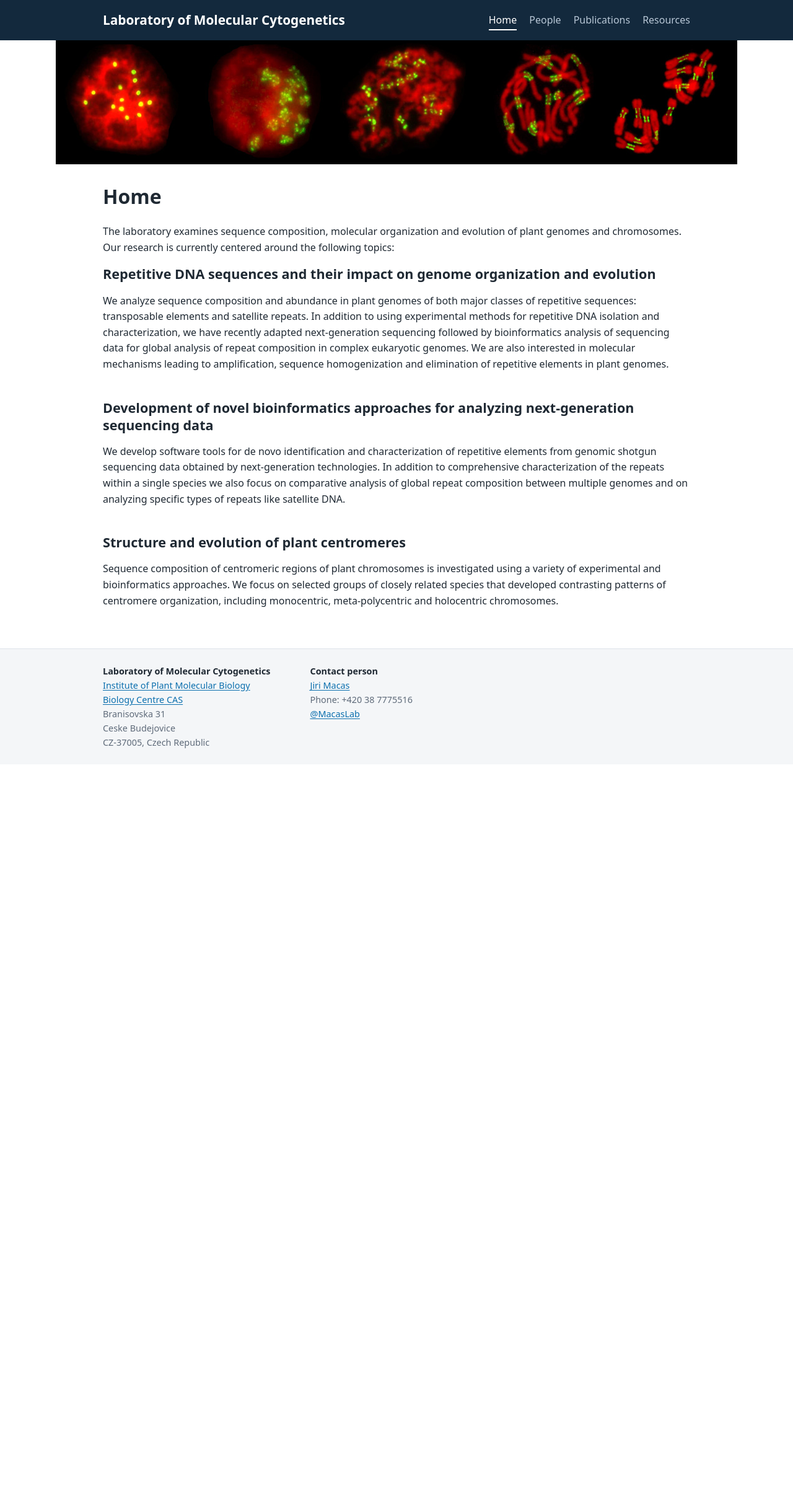
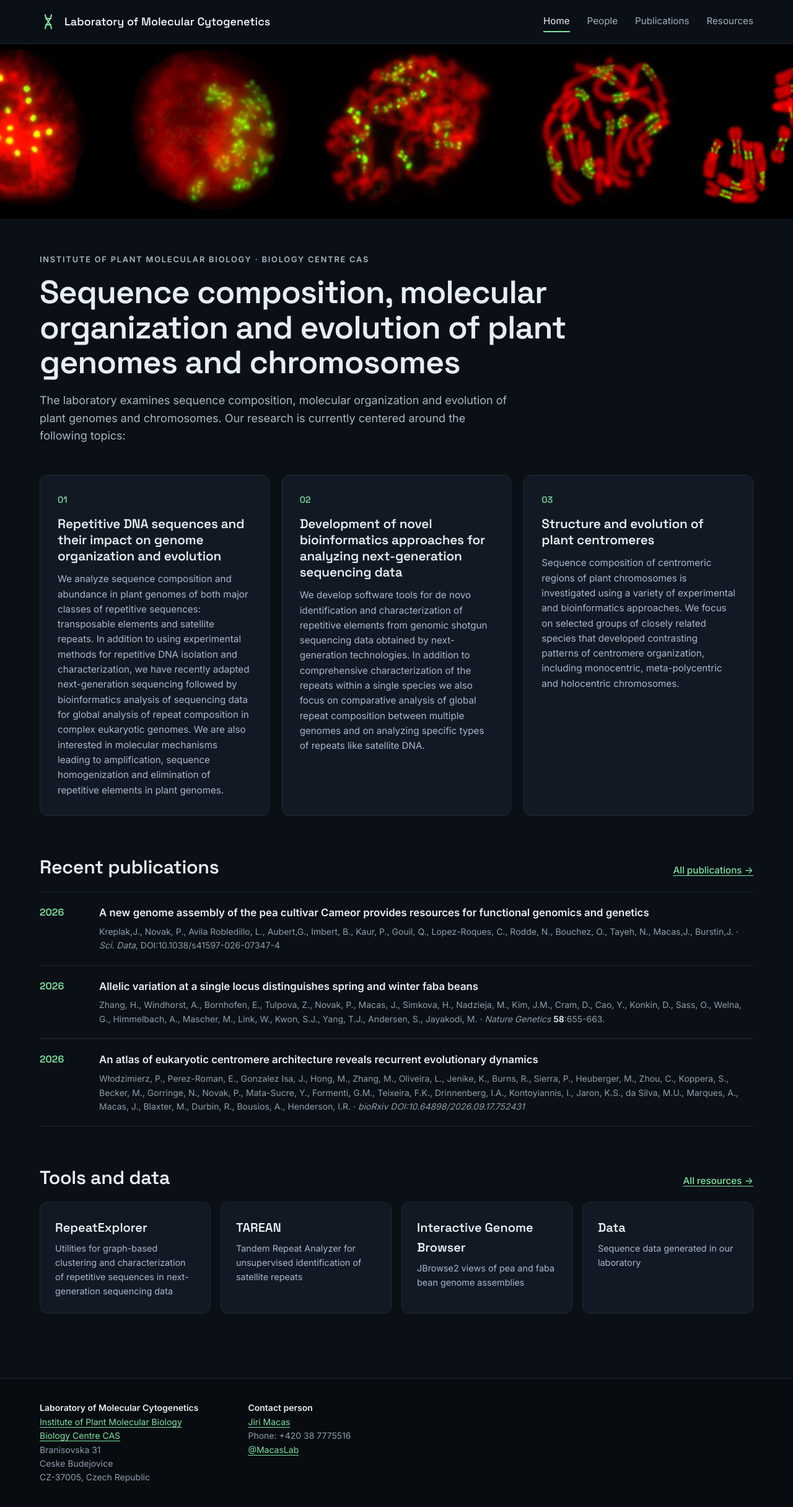
Before and after one commit to w3lamc/w3lamc.github.io, a Jekyll site: the page built from lamc/index.html, in a window 1280 px wide. Shown: the whole page at 62% size. Built offline with Jekyll 4.4.1, drawn with Linux system fonts in a browser that asks for light colours; before the commit the page ends 1233 px from its top, so only the background shows below that.

Commit message:
Apply dark 'Fluorescence' design
Dark theme with Space Grotesk/Inter, full-bleed page banners, home page
hero with research cards, recent publications (from publications.yml)
and resource cards (from navigation.yml).

Co-Authored-By: Claude Opus 5.5 (1M context) <noreply@anthropic.com>

```diff
--- a/_data/navigation.yml
+++ b/_data/navigation.yml
@@ -1,4 +1,5 @@
-# Main menu. "children" are shown as a sub-menu on the Resources pages.
+# Main menu. "children" are shown as a sub-menu on the Resources pages and
+# as cards (with their "description") on the Home and Resources pages.
 - title: Home
   url: /lamc/
 - title: People
@@ -8,11 +9,15 @@
 - title: Resources
   url: /lamc/resources/
   children:
+    - title: RepeatExplorer
+      url: /lamc/resources/repeatexplorer/
+      description: Utilities for graph-based clustering and characterization of repetitive sequences in next-generation sequencing data
+    - title: TAREAN
+      url: /lamc/resources/tarean/
+      description: Tandem Repeat Analyzer for unsupervised identification of satellite repeats
     - title: Interactive Genome Browser
       url: /lamc/resources/genome-browser/
-    - title: RepeatExplorer
-      url: /lamc/resources/repeatexplorer/
-    - title: TAREAN
-      url: /lamc/resources/tarean/
+      description: JBrowse2 views of pea and faba bean genome assemblies
     - title: Data
       url: /lamc/resources/data/
+      description: Sequence data generated in our laboratory
--- a/_includes/banner.html
+++ b/_includes/banner.html
@@ -1,5 +1,5 @@
 {% assign b = site.data.banner[page.banner] %}
-<div class="banner{% if b.images.size > 1 %} banner-rotate{% endif %}" aria-hidden="true" style="aspect-ratio: {{ b.width }} / {{ b.height }}; max-width: {{ b.width }}px">
+<div class="banner{% if b.images.size > 1 %} banner-rotate{% endif %}" aria-hidden="true">
   {% for img in b.images %}
   <img src="{{ img | prepend: '/assets/img/' | relative_url }}" alt="" width="{{ b.width }}" height="{{ b.height }}"{% unless forloop.first %} loading="lazy"{% endunless %} style="--i: {{ forloop.index0 }}">
   {% endfor %}
--- /dev/null
+++ b/_includes/recent-publications.html
@@ -0,0 +1,13 @@
+{% comment %} The first entries of _data/publications.yml (newest first). {% endcomment %}
+<ol class="recent-pubs">
+  {% for p in site.data.publications limit: include.count %}
+  <li>
+    <span class="recent-year">{{ p.year }}</span>
+    <div>
+      {% capture title %}{{ p.title | markdownify | remove: "<p>" | remove: "</p>" | strip }}{% endcapture %}
+      {% if p.url %}<a class="pub-title" href="{{ p.url }}">{{ title }}</a>{% elsif p.pdf %}<a class="pub-title" href="{{ p.pdf | prepend: '/lamc/publ/' | relative_url }}">{{ title }}</a>{% else %}<span class="pub-title">{{ title }}</span>{% endif %}
+      <p class="pub-authors">{{ p.authors }}{% if p.venue %} · {{ p.venue | markdownify | remove: "<p>" | remove: "</p>" | strip }}{% endif %}</p>
+    </div>
+  </li>
+  {% endfor %}
+</ol>
--- /dev/null
+++ b/_includes/resource-cards.html
@@ -0,0 +1,9 @@
+{% assign resources = site.data.navigation | where: "url", "/lamc/resources/" | first %}
+<div class="cards">
+  {% for item in resources.children %}
+  <a class="card" href="{{ item.url | relative_url }}">
+    <strong>{{ item.title }}</strong>
+    {{ item.description }}
+  </a>
+  {% endfor %}
+</div>
--- a/_layouts/default.html
+++ b/_layouts/default.html
@@ -6,6 +6,9 @@
   {% if page.legacy_router %}{% include legacy-router.html %}{% endif %}
   <title>{% if page.title and page.url != "/lamc/" %}{{ page.title }} | {% endif %}{{ site.title }}</title>
   <meta name="description" content="{{ page.description | default: site.description | strip_newlines | escape }}">
+  <link rel="preconnect" href="https://fonts.googleapis.com">
+  <link rel="preconnect" href="https://fonts.gstatic.com" crossorigin>
+  <link rel="stylesheet" href="https://fonts.googleapis.com/css2?family=Space+Grotesk:wght@500;600;700&family=Inter:wght@400;500;600&display=swap">
   <link rel="stylesheet" href="{{ '/assets/css/style.css' | relative_url }}">
   <link rel="icon" href="{{ '/assets/img/favicon.svg' | relative_url }}" type="image/svg+xml">
 </head>
@@ -13,7 +16,10 @@
   <a class="skip-link" href="#content">Skip to content</a>
   <header class="site-header">
     <div class="wrap header-inner">
-      <a class="site-title" href="{{ '/lamc/' | relative_url }}">{{ site.title }}</a>
+      <a class="site-title" href="{{ '/lamc/' | relative_url }}">
+        <svg class="logo" width="28" height="28" viewBox="0 0 28 28" aria-hidden="true" fill="none" stroke="currentColor" stroke-width="2.2" stroke-linecap="round"><path d="M9 3c0 7 10 15 10 22M19 3c0 7-10 15-10 22M10 9h8M10 19h8"/></svg>
+        <span>{{ site.title }}</span>
+      </a>
       <nav class="site-nav" aria-label="Main">
         <ul>
           {% for item in site.data.navigation %}
--- a/assets/css/style.css
+++ b/assets/css/style.css
@@ -1,30 +1,20 @@
+/* Design direction A "Fluorescence": dark, microscopy-led, green signal accent */
 :root {
-  --bg: #ffffff;
-  --bg-alt: #f4f6f8;
-  --text: #1f2933;
-  --muted: #5f6b7a;
-  --border: #dde3ea;
-  --accent: #0b6fae;
-  --accent-hover: #08547f;
-  --header-bg: #13293d;
-  --header-text: #ffffff;
-  --header-muted: #b8c7d6;
-  --max: 980px;
-  color-scheme: light;
-}
-
-@media (prefers-color-scheme: dark) {
-  :root {
-    --bg: #12171d;
-    --bg-alt: #1a2129;
-    --text: #e3e8ee;
-    --muted: #9aa7b5;
-    --border: #2c3640;
-    --accent: #5fb4ec;
-    --accent-hover: #8fcbf2;
-    --header-bg: #0b1823;
-    color-scheme: dark;
-  }
+  --bg: #0b1016;
+  --surface: #111a24;
+  --surface-2: #16212d;
+  --border: #1f2a36;
+  --text: #e6edf3;
+  --muted: #a9b7c6;
+  --subtle: #8d9cac;
+  --accent: #7ee2a0;
+  --accent-hover: #b4f2c8;
+  --warn: #ffd166;
+  --footer-bg: #080c11;
+  --max: 1200px;
+  --font-display: "Space Grotesk", system-ui, sans-serif;
+  --font-body: Inter, system-ui, -apple-system, "Segoe UI", Roboto, Arial, sans-serif;
+  color-scheme: dark;
 }
 
 *, *::before, *::after { box-sizing: border-box; }
@@ -35,39 +25,46 @@ body {
   margin: 0;
   background: var(--bg);
   color: var(--text);
-  font: 16px/1.6 system-ui, -apple-system, "Segoe UI", Roboto, "Helvetica Neue", Arial, sans-serif;
+  font: 16px/1.6 var(--font-body);
 }
 
-a { color: var(--accent); text-underline-offset: 2px; }
+a { color: var(--accent); text-underline-offset: 3px; }
 a:hover { color: var(--accent-hover); }
 
 img { max-width: 100%; height: auto; }
 
-.wrap { max-width: var(--max); margin: 0 auto; padding: 0 16px; }
+h1, h2, h3 { font-family: var(--font-display); font-weight: 600; letter-spacing: -0.01em; }
+
+.wrap { max-width: var(--max); margin: 0 auto; padding: 0 24px; }
 
 .skip-link { position: absolute; left: -9999px; }
-.skip-link:focus { left: 16px; top: 8px; background: var(--bg); padding: 4px 8px; z-index: 10; }
+.skip-link:focus { left: 16px; top: 8px; background: var(--surface); color: var(--text); padding: 6px 10px; z-index: 10; }
 
 /* Header */
-.site-header { background: var(--header-bg); color: var(--header-text); }
+.site-header { border-bottom: 1px solid var(--border); }
 .header-inner {
   display: flex; flex-wrap: wrap; align-items: center; justify-content: space-between;
-  gap: 8px 24px; padding-top: 16px; padding-bottom: 16px;
+  gap: 12px 32px; padding-top: 18px; padding-bottom: 18px;
 }
-.site-title { color: var(--header-text); font-size: 1.3rem; font-weight: 600; text-decoration: none; }
-.site-title:hover { color: var(--header-text); }
-.site-nav ul { display: flex; flex-wrap: wrap; gap: 4px 20px; margin: 0; padding: 0; list-style: none; }
-.site-nav a { color: var(--header-muted); text-decoration: none; padding: 4px 0; border-bottom: 2px solid transparent; }
-.site-nav a:hover, .site-nav a[aria-current] { color: var(--header-text); border-bottom-color: currentColor; }
+.site-title {
+  display: flex; align-items: center; gap: 12px;
+  color: var(--text); text-decoration: none;
+  font-family: var(--font-display); font-size: 1.125rem; font-weight: 600;
+}
+.site-title:hover { color: var(--text); }
+.site-title .logo { color: var(--accent); flex: none; }
+.site-nav ul { display: flex; flex-wrap: wrap; gap: 4px 28px; margin: 0; padding: 0; list-style: none; font-size: 0.95rem; }
+.site-nav a { display: inline-block; color: #9fb0c1; text-decoration: none; padding: 4px 0; border-bottom: 2px solid transparent; }
+.site-nav a:hover { color: var(--text); }
+.site-nav a[aria-current] { color: var(--text); border-bottom-color: var(--accent); }
 
-/* Banner (CSS crossfade of five images) */
+/* Banner: full-bleed image strip (rotating when it has several images) */
 .banner {
-  position: relative; margin: 0 auto; overflow: hidden; background: var(--header-bg);
+  position: relative; width: 100%; height: clamp(140px, 22vw, 300px);
+  overflow: hidden; background: #000;
 }
-.banner img { position: absolute; inset: 0; width: 100%; height: 100%; object-fit: cover; }
-.banner-rotate img {
-  opacity: 0; animation: banner-fade 25s infinite; animation-delay: calc(var(--i) * 5s);
-}
+.banner img { position: absolute; inset: 0; width: 100%; height: 100%; object-fit: cover; object-position: center 25%; }
+.banner-rotate img { opacity: 0; animation: banner-fade 25s infinite; animation-delay: calc(var(--i) * 5s); }
 .banner-rotate img:first-child { opacity: 1; }
 @keyframes banner-fade {
   0% { opacity: 0; } 4% { opacity: 1; } 20% { opacity: 1; } 24% { opacity: 0; } 100% { opacity: 0; }
@@ -77,57 +74,115 @@ img { max-width: 100%; height: auto; }
 }
 
 /* Main */
-.main { padding-top: 32px; padding-bottom: 48px; }
-.page-title { font-size: 2rem; line-height: 1.25; margin: 0 0 24px; }
-.content h2 { font-size: 1.35rem; line-height: 1.3; margin: 2em 0 0.6em; }
-.content h3 { font-size: 1.1rem; margin: 1.6em 0 0.5em; }
-.content > :first-child, .content h2:first-of-type { margin-top: 0; }
-.content li { margin: 0.2em 0; }
+.main { padding-top: 48px; padding-bottom: 72px; }
+.page-title { font-size: clamp(2rem, 4vw, 2.75rem); line-height: 1.1; margin: 0 0 28px; letter-spacing: -0.02em; }
+.content h2 { font-size: 1.5rem; line-height: 1.25; margin: 2em 0 0.6em; }
+.content h3 { font-size: 1.15rem; margin: 1.6em 0 0.5em; }
+.content > :first-child { margin-top: 0; }
+.content li { margin: 0.25em 0; }
+.content strong { color: var(--text); }
+.content p, .content li { color: var(--muted); }
+.content h2 a { color: var(--text); text-decoration-color: var(--accent); }
 
-.sub-nav ul {
-  display: flex; flex-wrap: wrap; gap: 8px; margin: 0 0 28px; padding: 0; list-style: none;
+/* Home */
+.hero { padding: 8px 0 8px; }
+.eyebrow {
+  margin: 0 0 14px; font-size: 0.8rem; font-weight: 600; letter-spacing: 0.14em;
+  text-transform: uppercase; color: var(--accent);
 }
+.content .hero h1 {
+  margin: 0 0 20px; max-width: 920px; font-size: clamp(2.1rem, 5vw, 3.25rem);
+  line-height: 1.08; letter-spacing: -0.02em;
+}
+.lead { max-width: 760px; font-size: 1.125rem; margin: 0; }
+.topics {
+  display: grid; grid-template-columns: repeat(auto-fit, minmax(300px, 1fr));
+  gap: 20px; margin: 40px 0 16px;
+}
+.topic { background: var(--surface); border: 1px solid var(--border); border-radius: 12px; padding: 28px; }
+.topic-num { display: block; margin-bottom: 14px; font-family: var(--font-display); font-size: 0.9rem; color: var(--accent); }
+.content .topic h2 { margin: 0 0 12px; font-size: 1.3rem; line-height: 1.25; }
+.topic p { margin: 0; font-size: 0.95rem; }
+.section-head {
+  display: flex; flex-wrap: wrap; align-items: baseline; justify-content: space-between;
+  gap: 8px 16px; margin: 64px 0 20px;
+}
+.content .section-head h2 { margin: 0; font-size: 1.9rem; }
+.section-head a { font-weight: 500; font-size: 0.95rem; }
+
+.recent-pubs { margin: 0; padding: 0; list-style: none; border-top: 1px solid var(--border); }
+.content .recent-pubs li {
+  display: flex; flex-wrap: wrap; gap: 6px 32px; margin: 0;
+  padding: 20px 0; border-bottom: 1px solid var(--border);
+}
+.recent-year { flex: 0 0 64px; font-family: var(--font-display); font-weight: 600; color: var(--accent); }
+.recent-pubs li > div { flex: 1 1 480px; min-width: 0; }
+.recent-pubs .pub-title { font-size: 1.05rem; }
+.content .recent-pubs .pub-authors { margin: 6px 0 0; font-size: 0.875rem; color: var(--subtle); }
+
+/* Cards */
+.cards { display: grid; grid-template-columns: repeat(auto-fit, minmax(240px, 1fr)); gap: 16px; margin: 0 0 32px; }
+.card {
+  display: block; padding: 24px; border: 1px solid var(--border); border-radius: 12px;
+  background: var(--surface); color: var(--muted); text-decoration: none; font-size: 0.9rem;
+  transition: border-color 0.15s, background 0.15s;
+}
+.card:hover { border-color: var(--accent); background: var(--surface-2); color: var(--muted); }
+.card strong {
+  display: block; margin-bottom: 6px; color: var(--text);
+  font-family: var(--font-display); font-size: 1.25rem; font-weight: 600;
+}
+
+/* Resources sub-navigation */
+.sub-nav ul { display: flex; flex-wrap: wrap; gap: 8px; margin: 0 0 32px; padding: 0; list-style: none; }
 .sub-nav a {
-  display: inline-block; padding: 4px 12px; border: 1px solid var(--border); border-radius: 999px;
-  text-decoration: none; font-size: 0.9rem; color: var(--text);
+  display: inline-block; padding: 6px 14px; border: 1px solid var(--border); border-radius: 999px;
+  color: var(--muted); text-decoration: none; font-size: 0.875rem;
 }
-.sub-nav a:hover { border-color: var(--accent); color: var(--accent); }
-.sub-nav a[aria-current] { background: var(--accent); border-color: var(--accent); color: var(--bg); }
+.sub-nav a:hover { border-color: var(--accent); color: var(--text); }
+.sub-nav a[aria-current] { background: var(--accent); border-color: var(--accent); color: var(--bg); font-weight: 600; }
 
-.table-wrap { overflow-x: auto; }
-table { border-collapse: collapse; width: 100%; margin: 1em 0; font-size: 0.95rem; }
-th, td { text-align: left; vertical-align: top; padding: 8px 12px; border-bottom: 1px solid var(--border); }
-th { background: var(--bg-alt); }
+/* Tables */
+.table-wrap { overflow-x: auto; border: 1px solid var(--border); border-radius: 12px; }
+table { border-collapse: collapse; width: 100%; font-size: 0.95rem; }
+th, td { text-align: left; vertical-align: top; padding: 12px 16px; border-bottom: 1px solid var(--border); color: var(--muted); }
+tr:last-child td { border-bottom: 0; }
+th { background: var(--surface); color: var(--text); font-weight: 600; }
 
-.cards { display: grid; grid-template-columns: repeat(auto-fit, minmax(220px, 1fr)); gap: 16px; margin: 0 0 32px; }
-.card {
-  display: block; padding: 16px 18px; border: 1px solid var(--border); border-radius: 8px;
-  text-decoration: none; color: var(--text); background: var(--bg-alt);
-}
-.card:hover { border-color: var(--accent); color: var(--text); }
-.card strong { display: block; color: var(--accent); font-size: 1.1rem; margin-bottom: 4px; }
+/* Notices */
+.notice { padding: 18px 22px; background: var(--surface); border: 1px solid var(--border); border-radius: 12px; }
+.notice strong { color: var(--warn); }
+.pending { color: var(--subtle); border-bottom: 1px dotted var(--subtle); cursor: help; }
+.unavailable { color: var(--subtle); font-style: italic; }
 
-.notice {
-  padding: 16px 20px; border-left: 4px solid #d99a00; background: var(--bg-alt); border-radius: 4px;
-}
-.pending { color: var(--muted); border-bottom: 1px dotted var(--muted); cursor: help; }
-.unavailable { color: var(--muted); font-style: italic; }
-
-.flags { display: flex; flex-wrap: wrap; gap: 6px; margin-top: 24px; }
+.flags { display: flex; flex-wrap: wrap; gap: 8px; margin-top: 28px; }
 .flags img { width: 32px; height: 32px; }
 
 /* Publications */
-.year-index { display: flex; flex-wrap: wrap; gap: 4px 10px; margin: 0 0 24px; padding: 0; list-style: none; font-size: 0.95rem; }
-.pub-year { scroll-margin-top: 16px; border-bottom: 1px solid var(--border); padding-bottom: 4px; }
+.year-index { display: flex; flex-wrap: wrap; gap: 6px; margin: 0 0 32px; padding: 0; list-style: none; }
+.content .year-index li { margin: 0; }
+.year-index a {
+  display: inline-block; padding: 4px 10px; border: 1px solid var(--border); border-radius: 999px;
+  font-family: var(--font-display); font-size: 0.85rem; color: var(--muted); text-decoration: none;
+}
+.year-index a:hover { border-color: var(--accent); color: var(--text); }
+.content .pub-year {
+  scroll-margin-top: 16px; margin: 48px 0 8px; padding-bottom: 8px;
+  border-bottom: 1px solid var(--border); color: var(--accent); font-size: 1.6rem;
+}
 .pub-list { list-style: none; margin: 0; padding: 0; }
-.pub { margin: 0 0 14px; }
-.pub-authors { color: var(--muted); }
-.pub-title { font-weight: 600; }
+.content .pub { margin: 0; padding: 14px 0; border-bottom: 1px solid var(--border); color: var(--muted); font-size: 0.95rem; }
+.pub-authors { color: var(--subtle); }
+.pub-title { color: var(--text); font-weight: 600; text-decoration: none; }
+a.pub-title:hover { color: var(--accent); text-decoration: underline; }
 .pub-venue p { display: inline; margin: 0; }
-.pub-pdf { font-size: 0.85rem; white-space: nowrap; }
+.pub-pdf {
+  display: inline-block; margin-left: 4px; padding: 0 6px; border: 1px solid var(--border); border-radius: 4px;
+  font-size: 0.75rem; text-decoration: none; white-space: nowrap;
+}
 
 /* Footer */
-.site-footer { background: var(--bg-alt); border-top: 1px solid var(--border); color: var(--muted); font-size: 0.9rem; }
-.footer-inner { display: flex; flex-wrap: wrap; gap: 16px 64px; padding-top: 24px; padding-bottom: 24px; }
+.site-footer { background: var(--footer-bg); border-top: 1px solid var(--border); color: var(--subtle); font-size: 0.875rem; }
+.footer-inner { display: flex; flex-wrap: wrap; gap: 24px 80px; padding-top: 36px; padding-bottom: 36px; }
 .site-footer address { font-style: normal; }
 .site-footer strong { color: var(--text); }
--- /dev/null
+++ b/lamc/index.html
@@ -0,0 +1,47 @@
+---
+layout: default
+title: Home
+permalink: /lamc/
+banner: home
+legacy_router: true
+hide_title: true
+---
+<section class="hero">
+  <p class="eyebrow">Institute of Plant Molecular Biology · Biology Centre CAS</p>
+  <h1>Sequence composition, molecular organization and evolution of plant genomes and chromosomes</h1>
+  <p class="lead">The laboratory examines sequence composition, molecular organization and evolution of plant genomes and chromosomes. Our research is currently centered around the following topics:</p>
+</section>
+
+<section class="topics">
+  <article class="topic">
+    <span class="topic-num">01</span>
+    <h2>Repetitive DNA sequences and their impact on genome organization and evolution</h2>
+    <p>We analyze sequence composition and abundance in plant genomes of both major classes of repetitive sequences: transposable elements and satellite repeats. In addition to using experimental methods for repetitive DNA isolation and characterization, we have recently adapted next-generation sequencing followed by bioinformatics analysis of sequencing data for global analysis of repeat composition in complex eukaryotic genomes. We are also interested in molecular mechanisms leading to amplification, sequence homogenization and elimination of repetitive elements in plant genomes.</p>
+  </article>
+  <article class="topic">
+    <span class="topic-num">02</span>
+    <h2>Development of novel bioinformatics approaches for analyzing next-generation sequencing data</h2>
+    <p>We develop software tools for de novo identification and characterization of repetitive elements from genomic shotgun sequencing data obtained by next-generation technologies. In addition to comprehensive characterization of the repeats within a single species we also focus on comparative analysis of global repeat composition between multiple genomes and on analyzing specific types of repeats like satellite DNA.</p>
+  </article>
+  <article class="topic">
+    <span class="topic-num">03</span>
+    <h2>Structure and evolution of plant centromeres</h2>
+    <p>Sequence composition of centromeric regions of plant chromosomes is investigated using a variety of experimental and bioinformatics approaches. We focus on selected groups of closely related species that developed contrasting patterns of centromere organization, including monocentric, meta-polycentric and holocentric chromosomes.</p>
+  </article>
+</section>
+
+<section>
+  <div class="section-head">
+    <h2>Recent publications</h2>
+    <a href="{{ '/lamc/publications/' | relative_url }}">All publications →</a>
+  </div>
+  {% include recent-publications.html count=3 %}
+</section>
+
+<section>
+  <div class="section-head">
+    <h2>Tools and data</h2>
+    <a href="{{ '/lamc/resources/' | relative_url }}">All resources →</a>
+  </div>
+  {% include resource-cards.html %}
+</section>
--- a/lamc/index.md
+++ /dev/null
@@ -1,21 +0,0 @@
----
-layout: default
-title: Home
-permalink: /lamc/
-banner: home
-legacy_router: true
----
-
-The laboratory examines sequence composition, molecular organization and evolution of plant genomes and chromosomes. Our research is currently centered around the following topics:
-
-## Repetitive DNA sequences and their impact on genome organization and evolution
-
-We analyze sequence composition and abundance in plant genomes of both major classes of repetitive sequences: transposable elements and satellite repeats. In addition to using experimental methods for repetitive DNA isolation and characterization, we have recently adapted next-generation sequencing followed by bioinformatics analysis of sequencing data for global analysis of repeat composition in complex eukaryotic genomes. We are also interested in molecular mechanisms leading to amplification, sequence homogenization and elimination of repetitive elements in plant genomes.
-
-## Development of novel bioinformatics approaches for analyzing next-generation sequencing data
-
-We develop software tools for de novo identification and characterization of repetitive elements from genomic shotgun sequencing data obtained by next-generation technologies. In addition to comprehensive characterization of the repeats within a single species we also focus on comparative analysis of global repeat composition between multiple genomes and on analyzing specific types of repeats like satellite DNA.
-
-## Structure and evolution of plant centromeres
-
-Sequence composition of centromeric regions of plant chromosomes is investigated using a variety of experimental and bioinformatics approaches. We focus on selected groups of closely related species that developed contrasting patterns of centromere organization, including monocentric, meta-polycentric and holocentric chromosomes.
--- a/lamc/resources/index.html
+++ b/lamc/resources/index.html
@@ -3,24 +3,7 @@ layout: default
 title: Resources
 permalink: /lamc/resources/
 ---
-<div class="cards">
-  <a class="card" href="{{ '/lamc/resources/repeatexplorer/' | relative_url }}">
-    <strong>RepeatExplorer</strong>
-    Utilities for graph-based clustering and characterization of repetitive sequences in next-generation sequencing data
-  </a>
-  <a class="card" href="{{ '/lamc/resources/tarean/' | relative_url }}">
-    <strong>TAREAN</strong>
-    Tandem Repeat Analyzer
-  </a>
-  <a class="card" href="{{ '/lamc/resources/data/' | relative_url }}">
-    <strong>Data</strong>
-    Sequence data generated in our laboratory
-  </a>
-  <a class="card" href="{{ '/lamc/resources/genome-browser/' | relative_url }}">
-    <strong>Interactive Genome Browser</strong>
-    JBrowse2 views of pea and faba bean genome assemblies
-  </a>
-</div>
+{% include resource-cards.html %}
 
 <h2><a href="{{ '/lamc/resources/genome-browser/' | relative_url }}">Interactive Genome Browser</a></h2>
 {% include genome-browsers.html %}
```
